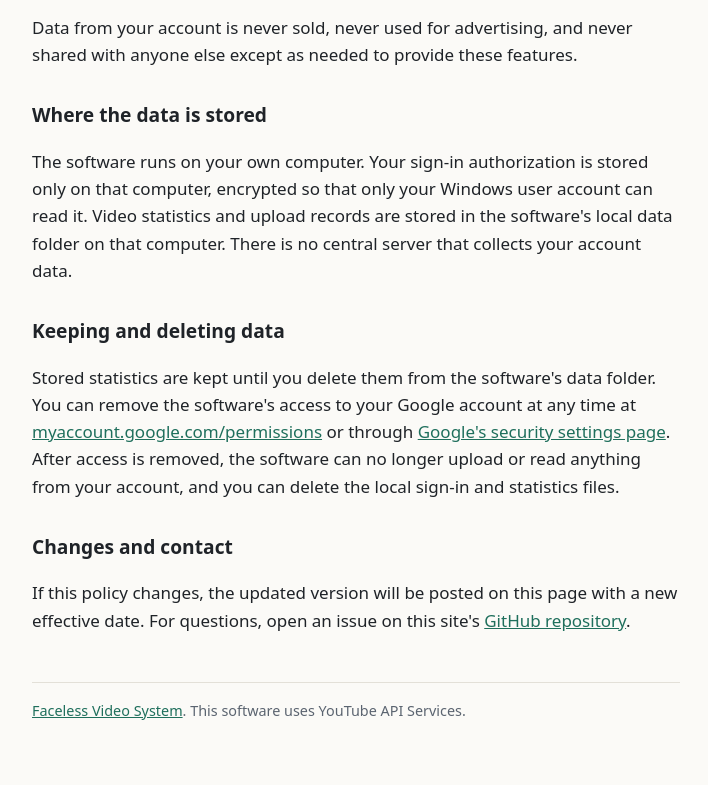
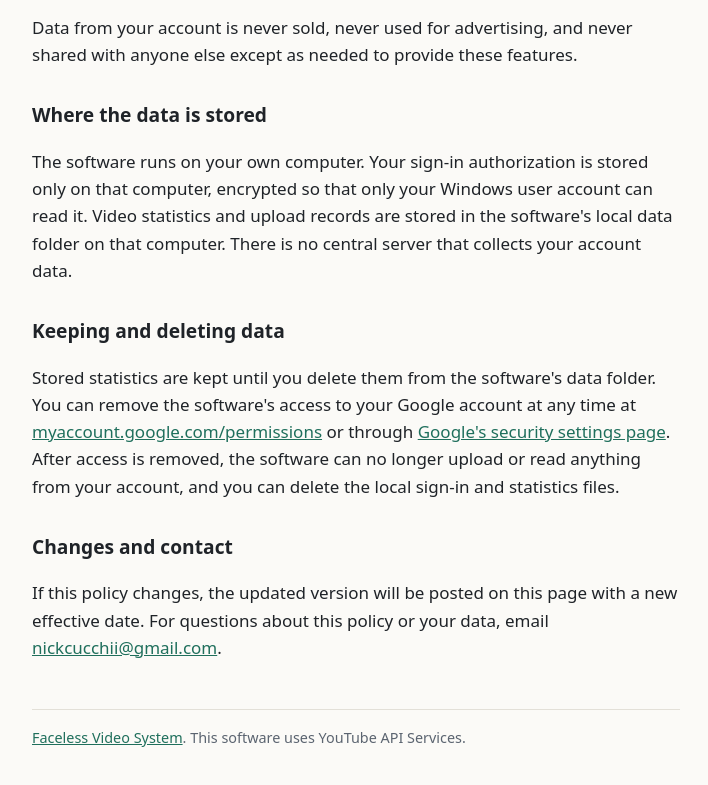
Before and after one commit to nickcucchi/faceless-video-system, a plain HTML site: page privacy.html in a window 1280 px wide. Shown: the part 1073-1858 px from the top of the page, without its empty margins (284-992 px from the left). Drawn offline with Linux system fonts and the light colour scheme.

Commit message:
Add contact email to privacy policy

```diff
--- a/privacy.html
+++ b/privacy.html
@@ -44,7 +44,7 @@
   <p>Stored statistics are kept until you delete them from the software's data folder. You can remove the software's access to your Google account at any time at <a href="https://myaccount.google.com/permissions">myaccount.google.com/permissions</a> or through <a href="https://security.google.com/settings/security/permissions">Google's security settings page</a>. After access is removed, the software can no longer upload or read anything from your account, and you can delete the local sign-in and statistics files.</p>
 
   <h2>Changes and contact</h2>
-  <p>If this policy changes, the updated version will be posted on this page with a new effective date. For questions, open an issue on this site's <a href="https://github.com/nickcucchi/faceless-video-system">GitHub repository</a>.</p>
+  <p>If this policy changes, the updated version will be posted on this page with a new effective date. For questions about this policy or your data, email <a href="mailto:nickcucchii@gmail.com">nickcucchii@gmail.com</a>.</p>
 
   <footer>
     <a href="./">Faceless Video System</a>. This software uses YouTube API Services.
```
